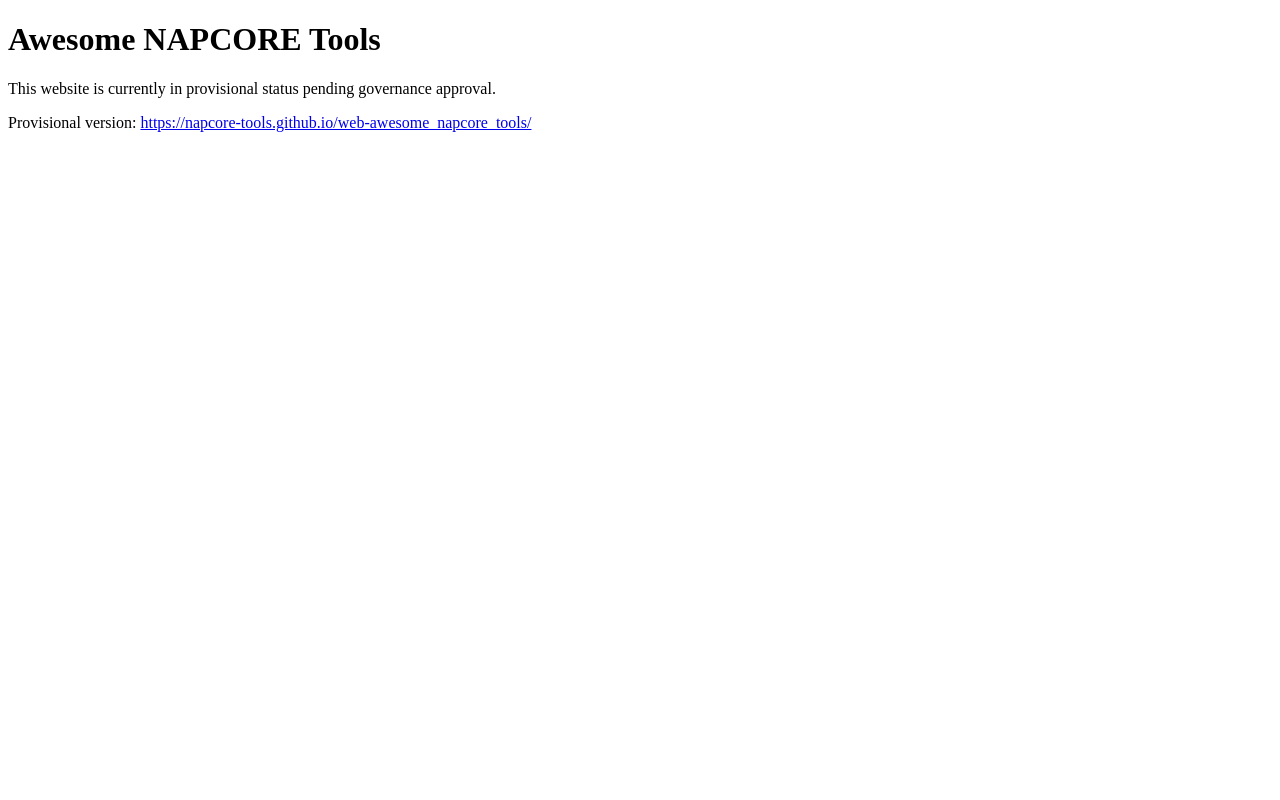
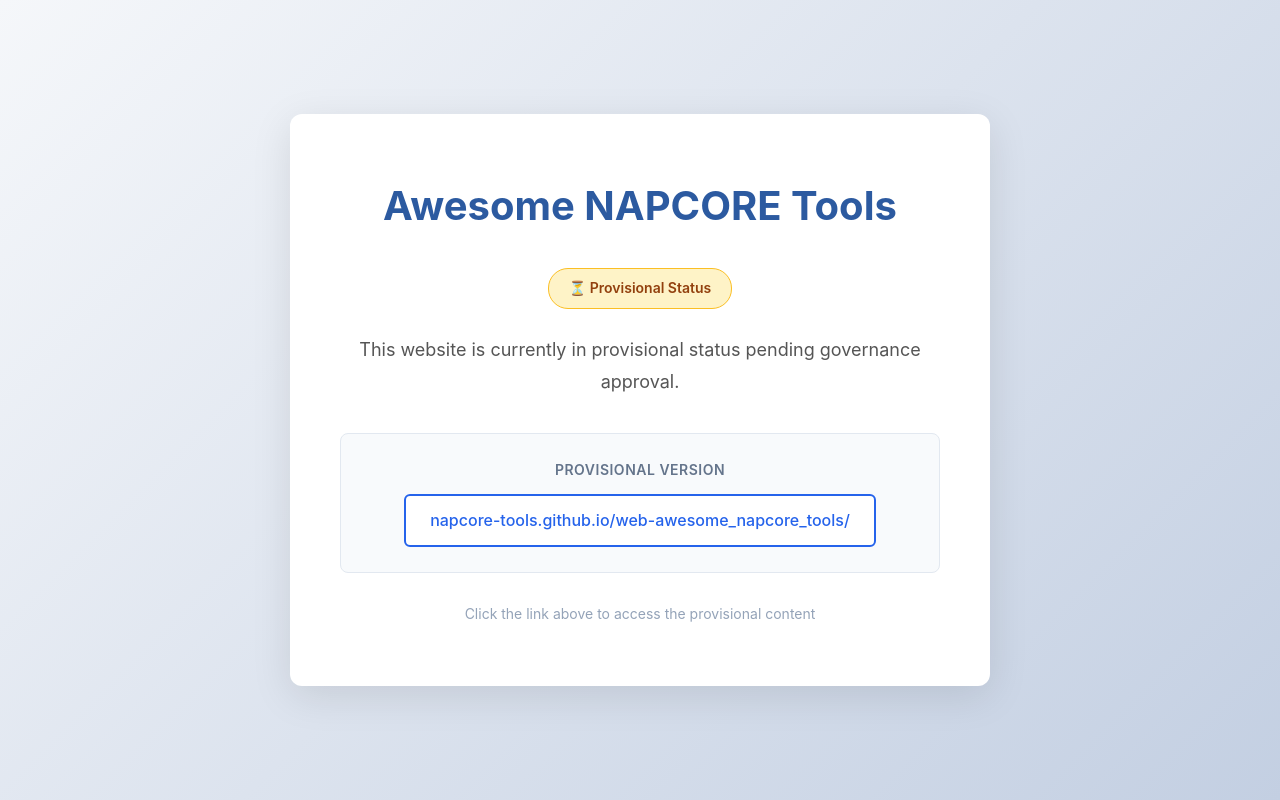
Before and after one commit to napcore-tools/web-awesome_napcore_tools-redirect, a plain HTML site: page index.html in a window 1280 px wide. Drawn offline with Linux system fonts and the light colour scheme.

Commit message:
Applied styling

```diff
--- a/index.html
+++ b/index.html
@@ -2,11 +2,141 @@
 <html lang="en">
 <head>
     <meta charset="UTF-8">
+    <meta name="viewport" content="width=device-width, initial-scale=1.0">
     <title>Awesome NAPCORE Tools - Provisional Status</title>
+    <style>
+        * {
+            margin: 0;
+            padding: 0;
+            box-sizing: border-box;
+        }
+
+        body {
+            font-family: -apple-system, BlinkMacSystemFont, 'Segoe UI', Roboto, 'Helvetica Neue', Arial, sans-serif;
+            line-height: 1.6;
+            color: #333;
+            background: linear-gradient(135deg, #f5f7fa 0%, #c3cfe2 100%);
+            min-height: 100vh;
+            display: flex;
+            align-items: center;
+            justify-content: center;
+            padding: 20px;
+        }
+
+        .container {
+            background: white;
+            border-radius: 12px;
+            box-shadow: 0 10px 40px rgba(0, 0, 0, 0.1);
+            padding: 60px 50px;
+            max-width: 700px;
+            width: 100%;
+            text-align: center;
+        }
+
+        h1 {
+            font-size: 2.5rem;
+            color: #2c5aa0;
+            margin-bottom: 30px;
+            font-weight: 700;
+        }
+
+        .status-badge {
+            display: inline-block;
+            background: #fef3c7;
+            color: #92400e;
+            padding: 8px 20px;
+            border-radius: 20px;
+            font-size: 0.875rem;
+            font-weight: 600;
+            margin-bottom: 25px;
+            border: 1px solid #fbbf24;
+        }
+
+        .message {
+            font-size: 1.125rem;
+            color: #555;
+            margin-bottom: 35px;
+            line-height: 1.8;
+        }
+
+        .link-section {
+            background: #f8fafc;
+            padding: 25px;
+            border-radius: 8px;
+            border: 1px solid #e2e8f0;
+        }
+
+        .link-label {
+            font-size: 0.875rem;
+            color: #64748b;
+            font-weight: 600;
+            text-transform: uppercase;
+            letter-spacing: 0.5px;
+            margin-bottom: 12px;
+        }
+
+        .provisional-link {
+            display: inline-block;
+            color: #2563eb;
+            text-decoration: none;
+            font-size: 1rem;
+            font-weight: 500;
+            padding: 12px 24px;
+            border-radius: 6px;
+            background: white;
+            border: 2px solid #2563eb;
+            transition: all 0.3s ease;
+            word-break: break-all;
+        }
+
+        .provisional-link:hover {
+            background: #2563eb;
+            color: white;
+            transform: translateY(-2px);
+            box-shadow: 0 4px 12px rgba(37, 99, 235, 0.3);
+        }
+
+        .footer-note {
+            margin-top: 30px;
+            font-size: 0.875rem;
+            color: #94a3b8;
+        }
+
+        @media (max-width: 640px) {
+            .container {
+                padding: 40px 30px;
+            }
+
+            h1 {
+                font-size: 2rem;
+            }
+
+            .message {
+                font-size: 1rem;
+            }
+        }
+    </style>
 </head>
 <body>
-    <h1>Awesome NAPCORE Tools</h1>
-    <p>This website is currently in provisional status pending governance approval.</p>
-    <p>Provisional version: <a href="https://napcore-tools.github.io/web-awesome_napcore_tools/">https://napcore-tools.github.io/web-awesome_napcore_tools/</a></p>
+    <div class="container">
+        <h1>Awesome NAPCORE Tools</h1>
+
+        <div class="status-badge">⏳ Provisional Status</div>
+
+        <p class="message">
+            This website is currently in provisional status pending governance approval.
+        </p>
+
+        <div class="link-section">
+            <div class="link-label">Provisional Version</div>
+            <a href="https://napcore-tools.github.io/web-awesome_napcore_tools/" class="provisional-link">
+                napcore-tools.github.io/web-awesome_napcore_tools/
+            </a>
+        </div>
+
+        <p class="footer-note">
+            Click the link above to access the provisional content
+        </p>
+    </div>
 </body>
 </html>
```
